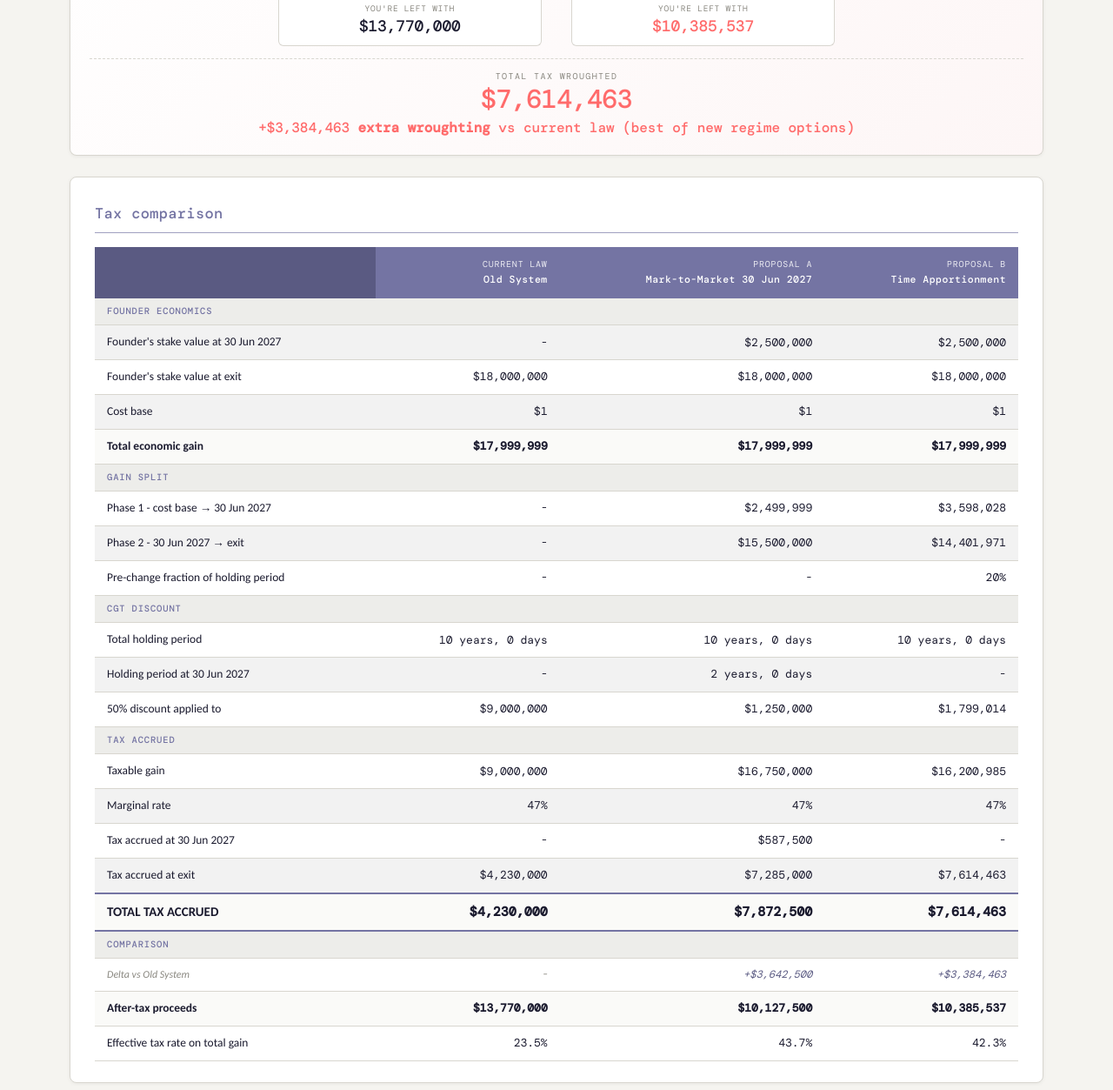
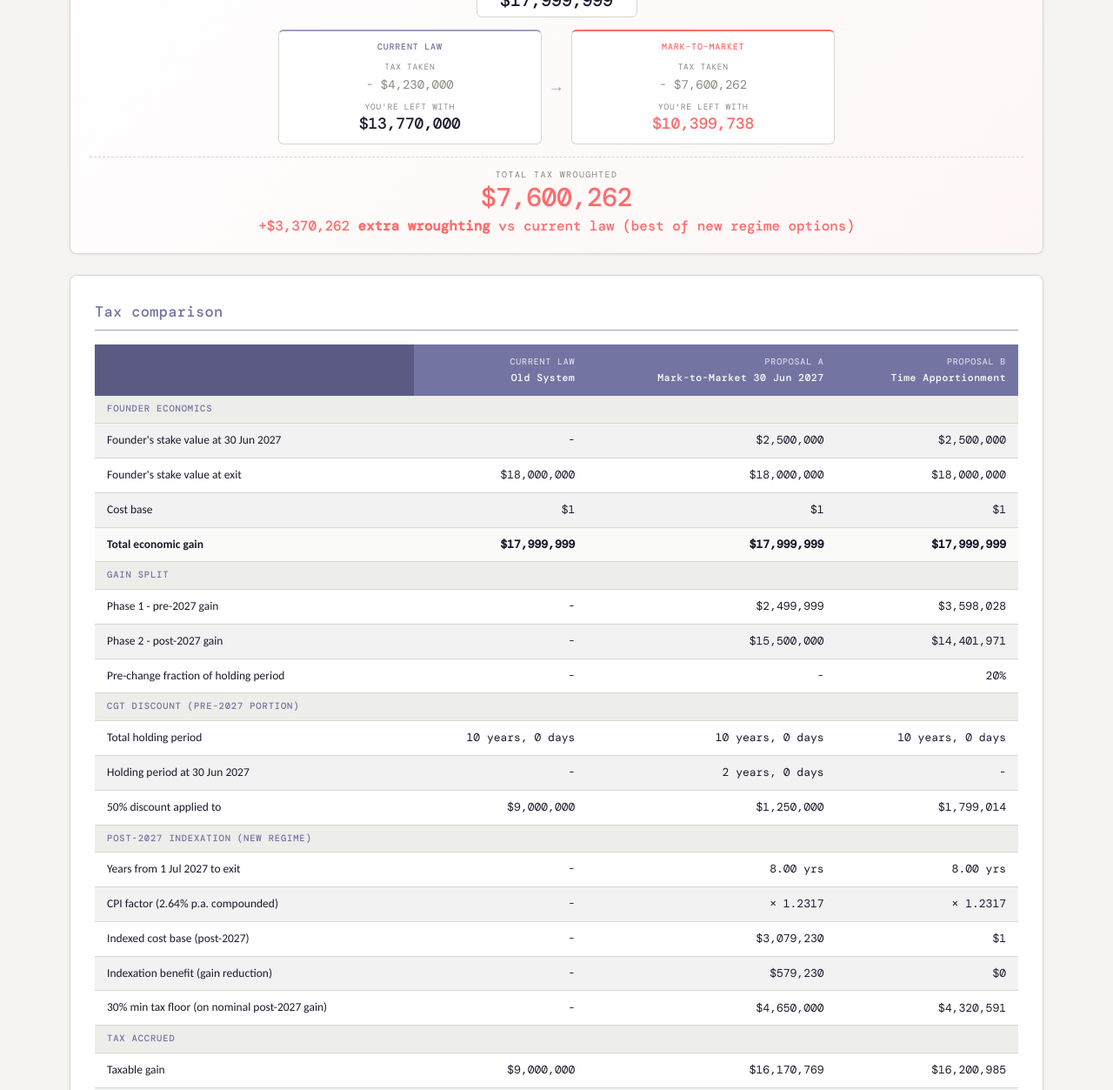
Before and after one commit to Dantheelitedev/Founder-Tax-Wrought-Calculator, a plain HTML site: page index.html in a window 1280 px wide. Shown: the part 1304-2557 px from the top of the page at 87% size. Drawn offline with nearby package versions, Linux system fonts and the light colour scheme; a web font is replaced by a local one.

Commit message:
Add CPI indexation (2.64% compounded) + 30% min tax floor per BP2 2026-27

```diff
--- a/index.html
+++ b/index.html
@@ -105,6 +105,9 @@ p { margin: 0 0 12px; }
   margin-top: 16px;
 }
 .assumptions strong { color: var(--text); font-family: 'Carlito', sans-serif; font-weight: 700; }
+.assumptions ul { margin: 6px 0 0; padding-left: 18px; }
+.assumptions li { margin-bottom: 4px; line-height: 1.45; }
+.assumptions li:last-child { margin-bottom: 0; }
 
 .grid {
   display: grid;
@@ -514,7 +517,14 @@ footer {
     </ul>
     <p>In both cases any uplift from 30 June 2027 to your eventual exit is taxed at your full marginal rate with no discount. Enter your scenario below to see the cash tax impact of each approach.</p>
     <div class="assumptions">
-      <strong>Assumptions:</strong> top marginal tax rate of 47%; 50% CGT discount available whenever the relevant holding period exceeds 12 months.
+      <strong>Assumptions</strong>
+      <ul>
+        <li>Top marginal tax rate: <strong>47%</strong> (incl. 2% Medicare levy).</li>
+        <li>50% CGT discount applies to gains arising <strong>before 1 July 2027</strong> on assets held more than 12 months.</li>
+        <li>From <strong>1 July 2027</strong> the discount is replaced by <strong>cost base indexation</strong>, with a <strong>30% minimum tax</strong> on the nominal post-2027 capital gain (per BP2 2026-27, p.21).</li>
+        <li>CPI assumed at <strong>2.64% p.a. compounded</strong> - Australia's long-term average CPI 2010-2025. Indexation runs from 1 July 2027 to the exit date.</li>
+        <li>Under Mark-to-Market the post-2027 cost base is the 30 June 2027 stake value. Under Time Apportionment, the original cost base is indexed pro-rata for the post-2027 share of the holding period.</li>
+      </ul>
     </div>
   </section>
 
@@ -628,6 +638,8 @@ footer {
 const SNAPSHOT_DATE = new Date('2027-06-30');
 const TRANSITION_DATE = new Date('2027-07-01');
 const DAY_MS = 86400000;
+const CPI_RATE = 0.0264;
+const MIN_TAX_RATE = 0.30;
 
 const fmt = (n) => {
   if (n === null || n === undefined || isNaN(n)) return '-';
@@ -712,25 +724,46 @@ function calc() {
   const oldTaxableGain = Math.max(0, totalGain) - oldDiscountAmt;
   const oldTax = oldTaxableGain * marginalRate;
 
+  // Post-2027 indexation factor
+  const yearsPost2027 = Math.max(0, (exitDate - TRANSITION_DATE) / (DAY_MS * 365.25));
+  const indexFactor = Math.pow(1 + CPI_RATE, yearsPost2027);
+
   // MARK-TO-MARKET AT 30 JUNE 2027
+  // Phase 1: pre-2027 gain, taxed under old rules (50% discount if held >12 months at snapshot)
   const p1DiscountEligible = daysHeldAt2027 >= 365;
   const p1DiscountAmt = p1DiscountEligible ? Math.max(0, phase1Gain) * 0.5 : 0;
   const p1TaxableGain = Math.max(0, phase1Gain) - p1DiscountAmt;
   const p1Tax = p1TaxableGain * marginalRate;
-  const p2TaxableGain = Math.max(0, phase2Gain);
-  const p2Tax = p2TaxableGain * marginalRate;
+  // Phase 2: post-2027 gain, new regime (indexed cost base + 30% min tax floor)
+  const m2mIndexedCostBase = founderValue2027 * indexFactor;
+  const m2mPhase2IndexedGain = Math.max(0, founderValueExit - m2mIndexedCostBase);
+  const m2mPhase2NominalGain = Math.max(0, phase2Gain);
+  const m2mPhase2MarginalTax = m2mPhase2IndexedGain * marginalRate;
+  const m2mPhase2FloorTax = m2mPhase2NominalGain * MIN_TAX_RATE;
+  const p2Tax = Math.max(m2mPhase2MarginalTax, m2mPhase2FloorTax);
+  const m2mFloorBinds = m2mPhase2FloorTax > m2mPhase2MarginalTax && m2mPhase2NominalGain > 0;
   const m2mTotalTax = p1Tax + p2Tax;
-  const m2mTaxableGain = p1TaxableGain + p2TaxableGain;
+  const m2mTaxableGain = p1TaxableGain + m2mPhase2IndexedGain;
 
   // TIME-BASED APPORTIONMENT
   const appPreFrac = totalDays > 0 ? daysPreChange / totalDays : 0;
   const appPostFrac = totalDays > 0 ? daysPostChange / totalDays : 0;
   const appPreGain = Math.max(0, totalGain) * appPreFrac;
-  const appPostGain = Math.max(0, totalGain) * appPostFrac;
+  const appPostNominalGain = Math.max(0, totalGain) * appPostFrac;
   const appDiscountEligible = totalDays >= 365;
   const appPreDiscount = appDiscountEligible ? appPreGain * 0.5 : 0;
-  const appTaxableGain = (appPreGain - appPreDiscount) + appPostGain;
-  const appTax = appTaxableGain * marginalRate;
+  const appPreTax = (appPreGain - appPreDiscount) * marginalRate;
+  // Post-2027 portion: index cost base pro-rata, apply marginal rate or 30% floor on nominal
+  const appCostBasePost = costBase * appPostFrac;
+  const appIndexedCostBasePost = appCostBasePost * indexFactor;
+  const appIndexBenefit = appIndexedCostBasePost - appCostBasePost;
+  const appPostIndexedGain = Math.max(0, appPostNominalGain - appIndexBenefit);
+  const appPostMarginalTax = appPostIndexedGain * marginalRate;
+  const appPostFloorTax = appPostNominalGain * MIN_TAX_RATE;
+  const appPostTax = Math.max(appPostMarginalTax, appPostFloorTax);
+  const appFloorBinds = appPostFloorTax > appPostMarginalTax && appPostNominalGain > 0;
+  const appTax = appPreTax + appPostTax;
+  const appTaxableGain = (appPreGain - appPreDiscount) + appPostIndexedGain;
 
   const rows = [
     { section: 'Founder economics' },
@@ -740,14 +773,21 @@ function calc() {
     { label: 'Total economic gain',                            o: fmt(totalGain),                 m: fmt(totalGain),         a: fmt(totalGain), subtotal: true },
 
     { section: 'Gain split' },
-    { label: 'Phase 1 - cost base → 30 Jun 2027',              o: '-',                            m: fmt(phase1Gain),        a: fmt(appPreGain) },
-    { label: 'Phase 2 - 30 Jun 2027 → exit',                   o: '-',                            m: fmt(phase2Gain),        a: fmt(appPostGain) },
+    { label: 'Phase 1 - pre-2027 gain',                        o: '-',                            m: fmt(phase1Gain),        a: fmt(appPreGain) },
+    { label: 'Phase 2 - post-2027 gain',                       o: '-',                            m: fmt(phase2Gain),        a: fmt(appPostNominalGain) },
     { label: 'Pre-change fraction of holding period',          o: '-',                            m: '-',                    a: fmtPct(appPreFrac) },
 
-    { section: 'CGT discount' },
+    { section: 'CGT discount (pre-2027 portion)' },
     { label: 'Total holding period',                           o: fmtYearsDays(acqDate, exitDate),     m: fmtYearsDays(acqDate, exitDate),     a: fmtYearsDays(acqDate, exitDate) },
     { label: 'Holding period at 30 Jun 2027',                  o: '-',                                 m: fmtYearsDays(acqDate, SNAPSHOT_DATE), a: '-' },
     { label: '50% discount applied to',                        o: fmt(oldDiscountAmt),            m: fmt(p1DiscountAmt),     a: fmt(appPreDiscount) },
+
+    { section: 'Post-2027 indexation (new regime)' },
+    { label: 'Years from 1 Jul 2027 to exit',                  o: '-',                            m: yearsPost2027.toFixed(2) + ' yrs',         a: yearsPost2027.toFixed(2) + ' yrs' },
+    { label: 'CPI factor (2.64% p.a. compounded)',             o: '-',                            m: '× ' + indexFactor.toFixed(4),             a: '× ' + indexFactor.toFixed(4) },
+    { label: 'Indexed cost base (post-2027)',                  o: '-',                            m: fmt(m2mIndexedCostBase),                   a: fmt(appIndexedCostBasePost) },
+    { label: 'Indexation benefit (gain reduction)',            o: '-',                            m: fmt(m2mIndexedCostBase - founderValue2027), a: fmt(appIndexBenefit) },
+    { label: '30% min tax floor (on nominal post-2027 gain)',  o: '-',                            m: fmt(m2mPhase2FloorTax) + (m2mFloorBinds ? ' (binds)' : ''), a: fmt(appPostFloorTax) + (appFloorBinds ? ' (binds)' : '') },
 
     { section: 'Tax accrued' },
     { label: 'Taxable gain',                                   o: fmt(oldTaxableGain),            m: fmt(m2mTaxableGain),    a: fmt(appTaxableGain) },
```
